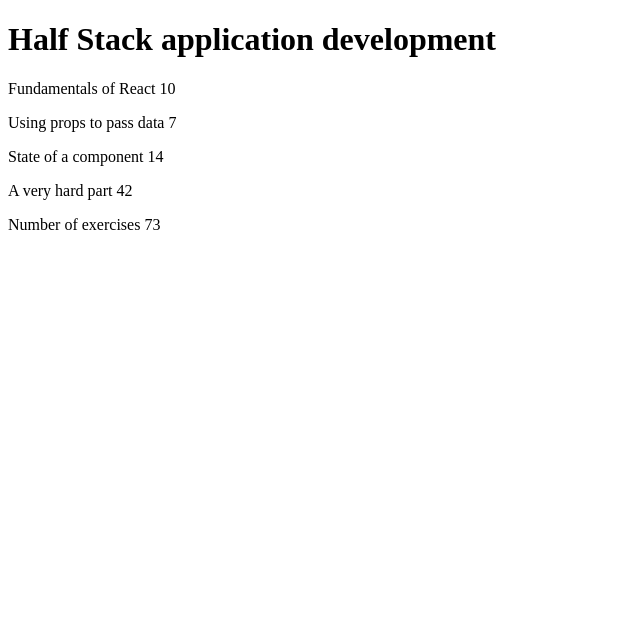
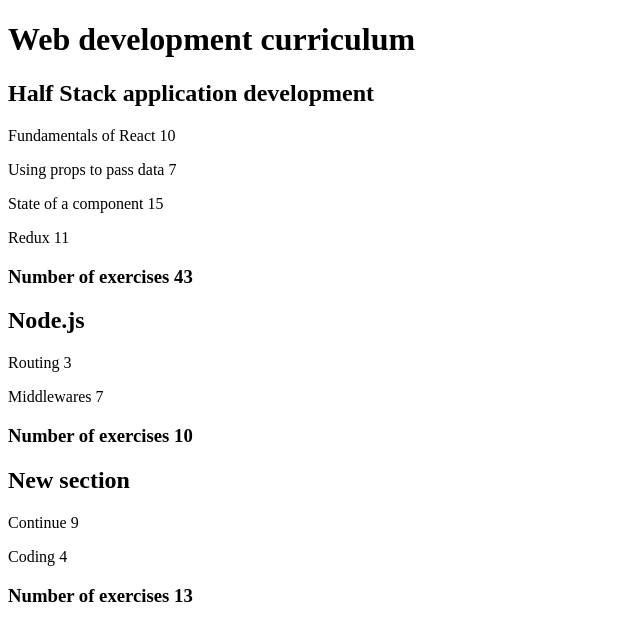
Before and after one commit to DavidGonzalezJ/FullstackCourseinfo, a React (Vite) app: page / in a window 1280 px wide. Shown: the top 640 px of the page, without its empty margins (0-640 px from the left). Built offline with nearby package versions, Linux system fonts and the light colour scheme.

Commit message:
Exercise 2.4 Adding CourseList component to render a list of courses

```diff
--- a/src/App.jsx
+++ b/src/App.jsx
@@ -2,7 +2,7 @@
   //console.log(props.course.name)
   return(
     <>
-      <h1>{course.name}</h1>
+      <h2>{course.name}</h2>
     </>
   )
 }
@@ -36,7 +36,7 @@
 
   return(
     <>
-      <p>Number of exercises {totalExercises}</p>
+      <h3>Number of exercises {totalExercises}</h3>
     </>
   )
 }
@@ -51,10 +51,22 @@
   )
 }
 
+const CourseList = ({list}) => {
+  return(
+    <>
+      <h1>Web development curriculum</h1>
+      {list.map((course)=>
+        <Course key={course.id} course= {course}/>
+      )}
+    </>
+  )
+}
+
 const App = () => {
-  const course = {
+  const courses = [
+    {
+      name: 'Half Stack application development',
       id: 1,
-    name: 'Half Stack application development',
       parts: [
         {
           name: 'Fundamentals of React',
@@ -68,18 +80,51 @@
         },
         {
           name: 'State of a component',
-        exercises: 14,
+          exercises: 15,
           id: 3
         },
         {
-        name: 'A very hard part',
-        exercises: 42,
+          name: 'Redux',
+          exercises: 11,
           id: 4
         }
       ]
+    },
+    {
+      name: 'Node.js',
+      id: 2,
+      parts: [
+        {
+          name: 'Routing',
+          exercises: 3,
+          id: 1
+        },
+        {
+          name: 'Middlewares',
+          exercises: 7,
+          id: 2
         }
+      ]
+    },
+    {
+      name: 'New section',
+      id: 3,
+      parts: [
+        {
+          name: 'Continue',
+          exercises: 9,
+          id: 1
+        },
+        {
+          name: 'Coding',
+          exercises: 4,
+          id: 2
+        }
+      ]
+    }
+  ]
 
-  return <Course course={course} />
+  return <CourseList list={courses} />
 }
 
 export default App
```
Lines whose indentation alone changed are shown as unchanged.
